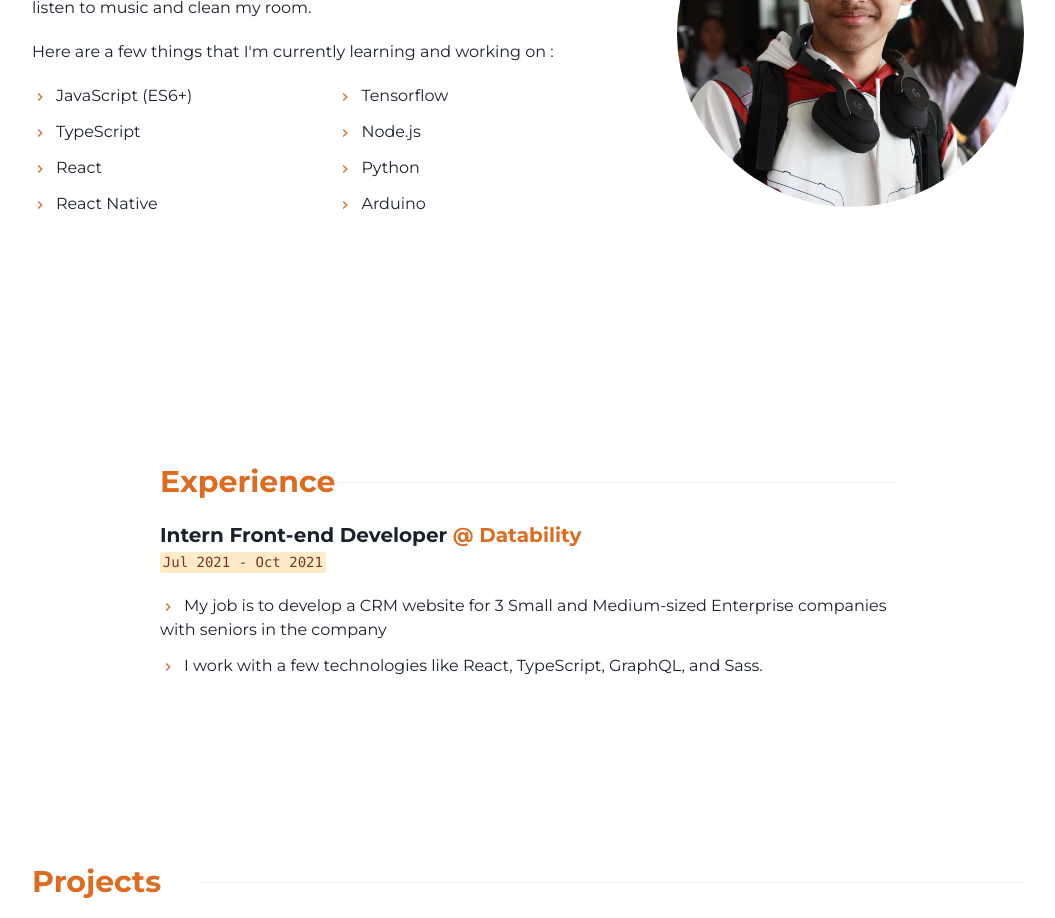
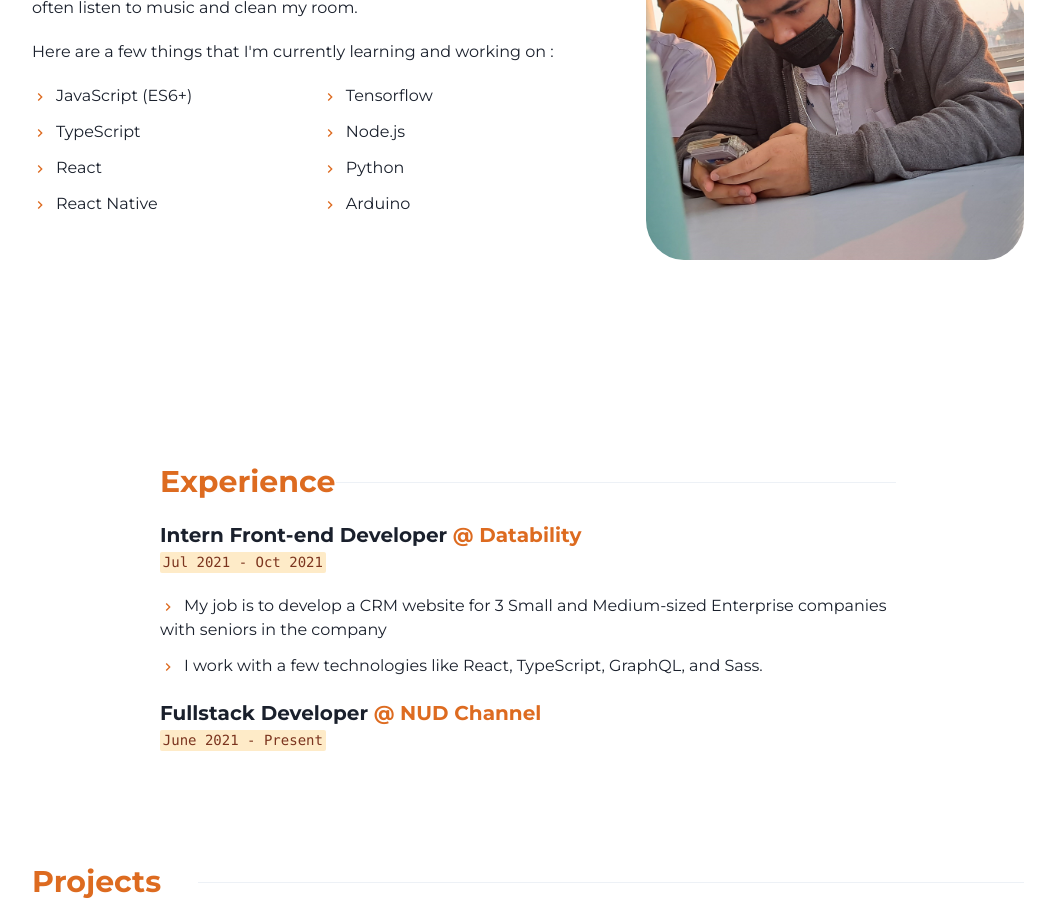
Before and after one commit to Mirailisc/Mirai, a React (Create React App) app: page / in a window 1280 px wide. Shown: the part 976-1894 px from the top of the page, without its empty margins (112-1167 px from the left). Built offline with nearby package versions, Linux system fonts and the light colour scheme.

Commit message:
add: work content and change profile picture

```diff
--- a/src/components/HomePage/index.module.scss
+++ b/src/components/HomePage/index.module.scss
@@ -73,13 +73,13 @@
         display: flex;
         flex-direction: row;
         justify-content: space-between;
+        position: relative;
         gap: 50px;
 
         .profile {
-            width: 35%;
-            height: 100%;
-            border-radius: 100%;
-            margin-bottom: 10rem;
+            width: 400px;
+            height: 400px;
+            border-radius: 10%;
         }
 
         .text {
@@ -94,6 +94,10 @@
             flex-direction: column;
             justify-content: center;
             align-items: center;
+
+            .profile {
+                margin-bottom: 10rem;
+            }
         }
     }
 
@@ -107,7 +111,8 @@
         }
 
         .content .profile {
-            width: 70%;
+            width: 250px;
+            height: 250px;
         }
     }
 }
--- a/src/components/HomePage/index.tsx
+++ b/src/components/HomePage/index.tsx
@@ -29,6 +29,7 @@ import { projects } from '../../service/project'
 import { Fade, Slide } from 'react-awesome-reveal'
 import Avatar_dark from '../../images/Avatar_dark.gif'
 import Avatar_light from '../../images/Avatar_light.gif'
+import { workContents, IWorkContents, IWorkDetails } from '../../service/workContent'
 
 const HomePage = () => {
   const { colorMode } = useColorMode()
@@ -52,6 +53,35 @@ const HomePage = () => {
     'Python',
     'Arduino',
   ]
+
+  const renderWorkContent = workContents.map((items: IWorkContents, index: number) => {
+    return (
+      <>
+        <Fade direction="up" key={index++}>
+          <Text fontSize="xl" mt={5} fontWeight="bold">
+            {items.header}&nbsp;
+            <Text color={colorMode === 'light' ? 'orange.500' : 'blue.200'} as="span">
+              @&nbsp;
+            </Text>
+            <Link color={colorMode === 'light' ? 'orange.500' : 'blue.200'} href={items.companyUrl} isExternal>
+              {items.companyName}
+            </Link>
+          </Text>
+          <Code colorScheme={colorMode === 'light' ? 'orange' : 'blue'}>{items.workDate}</Code>
+          <List spacing={3} mt={5} className={styles.list}>
+            {items.workDetails.map((items: IWorkDetails, index: number) => {
+              return (
+                <ListItem key={index++}>
+                  <ListIcon as={ChevronRightIcon} color={colorMode === 'light' ? 'orange.500' : 'blue.200'} />
+                  {items.detail}
+                </ListItem>
+              )
+            })}
+          </List>
+        </Fade>
+      </>
+    )
+  })
 
   return (
     <>
@@ -122,35 +152,7 @@ const HomePage = () => {
               </Heading>
               <Divider />
             </div>
-            <div className={styles.content}>
-              <Fade direction="up">
-                <Text fontSize="xl" mt={5} fontWeight="bold">
-                  Intern Front-end Developer{' '}
-                  <Text color={colorMode === 'light' ? 'orange.500' : 'blue.200'} as="span">
-                    @
-                  </Text>{' '}
-                  <Link
-                    color={colorMode === 'light' ? 'orange.500' : 'blue.200'}
-                    href="https://www.datability.info/"
-                    isExternal
-                  >
-                    Datability
-                  </Link>
-                </Text>
-                <Code colorScheme={colorMode === 'light' ? 'orange' : 'blue'}>Jul 2021 - Oct 2021</Code>
-                <List spacing={3} mt={5} className={styles.list}>
-                  <ListItem>
-                    <ListIcon as={ChevronRightIcon} color={colorMode === 'light' ? 'orange.500' : 'blue.200'} />
-                    My job is to develop a CRM website for 3 Small and Medium-sized Enterprise companies with seniors in
-                    the company
-                  </ListItem>
-                  <ListItem>
-                    <ListIcon as={ChevronRightIcon} color={colorMode === 'light' ? 'orange.500' : 'blue.200'} />I work
-                    with a few technologies like React, TypeScript, GraphQL, and Sass.
-                  </ListItem>
-                </List>
-              </Fade>
-            </div>
+            <div className={styles.content}>{renderWorkContent}</div>
           </Container>
         </section>
         <section className={styles.projectSection}>
--- /dev/null
+++ b/src/service/workContent.ts
@@ -0,0 +1,36 @@
+export const workContents: IWorkContents[] = [
+  {
+    header: 'Intern Front-end Developer',
+    companyName: 'Datability',
+    companyUrl: 'https://www.datability.info/',
+    workDate: "Jul 2021 - Oct 2021",
+    workDetails: [
+      {
+        detail:
+          'My job is to develop a CRM website for 3 Small and Medium-sized Enterprise companies with seniors in the company',
+      },
+      {
+        detail: 'I work with a few technologies like React, TypeScript, GraphQL, and Sass.',
+      },
+    ],
+  },
+  {
+    header: 'Fullstack Developer',
+    companyName: 'NUD Channel',
+    companyUrl: 'https://nudchannel.com/',
+    workDate: "June 2021 - Present",
+    workDetails: [],
+  },
+]
+
+export interface IWorkContents {
+    header: string
+    companyName: string
+    companyUrl: string
+    workDate: string
+    workDetails: IWorkDetails[]
+}
+
+export interface IWorkDetails {
+    detail: string
+}
```
Also changed, not shown: src/images/profile.jpg.
